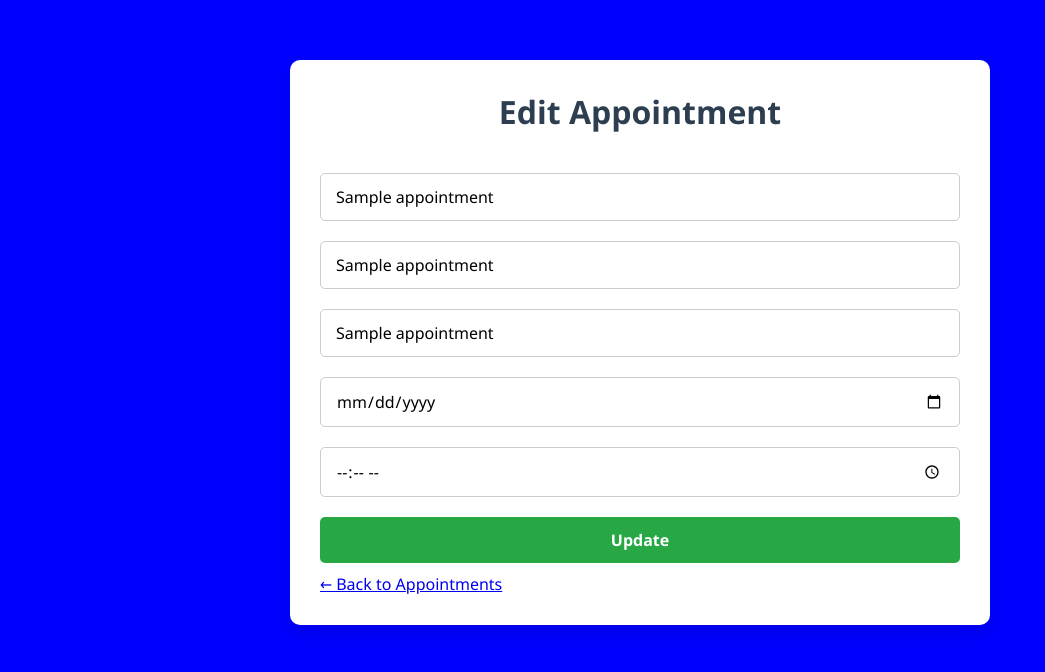
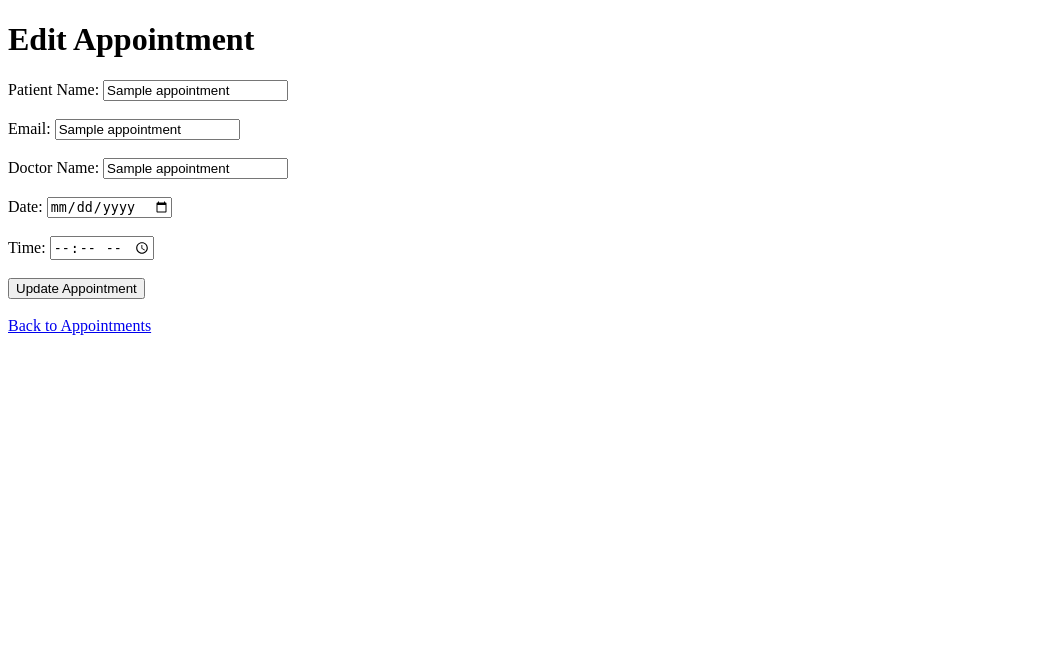
Before and after one commit to Chandana64-svg/Adsd_project, a Flask app: template templates/edit.html in a window 1280 px wide. Shown: the top 672 px of the page, without its empty margins (0-1045 px from the left). Run offline with Flask 3, Linux system fonts and the light colour scheme; the template is opened without the code that fills it: most values are stand-ins (such as "Sample title", 1, 10 or a date in 2020); parts of the project's set-up code (start-up, migrations or seed data) failed here and were passed over.

Commit message:
Update edit.html

```diff
--- a/templates/edit.html
+++ b/templates/edit.html
@@ -1,23 +1,32 @@
 <!DOCTYPE html>
-<html>
+<html lang="en">
 <head>
     <meta charset="UTF-8">
+    <meta name="viewport" content="width=device-width, initial-scale=1.0">
     <title>Edit Appointment</title>
-    <meta name="viewport" content="width=device-width, initial-scale=1.0">
-    <link rel="stylesheet" href="{{ url_for('static', filename='styles.css') }}">
 </head>
 <body>
-<div class="container">
     <h1>Edit Appointment</h1>
-    <form method="POST">
-        <input type="text" name="name" value="{{ appointment[1] }}" required>
-        <input type="email" name="email" value="{{ appointment[2] }}" required>
-        <input type="text" name="service" value="{{ appointment[3] }}" required>
-        <input type="date" name="date" value="{{ appointment[4] }}" required>
-        <input type="time" name="time" value="{{ appointment[5] }}" required>
-        <button type="submit">Update</button>
+    <form action="{{ url_for('edit', id=appointment[0]) }}" method="POST">
+        <label for="name">Patient Name:</label>
+        <input type="text" id="name" name="name" value="{{ appointment[1] }}" required><br><br>
+
+        <label for="email">Email:</label>
+        <input type="email" id="email" name="email" value="{{ appointment[2] }}" required><br><br>
+
+        <label for="doctor">Doctor Name:</label>
+        <input type="text" id="doctor" name="doctor" value="{{ appointment[3] }}" required><br><br>
+
+        <label for="date">Date:</label>
+        <input type="date" id="date" name="date" value="{{ appointment[4] }}" required><br><br>
+
+        <label for="time">Time:</label>
+        <input type="time" id="time" name="time" value="{{ appointment[5] }}" required><br><br>
+
+        <button type="submit">Update Appointment</button>
     </form>
-    <a href="/appointments">← Back to Appointments</a>
-</div>
+
+    <br>
+    <a href="{{ url_for('appointments') }}">Back to Appointments</a>
 </body>
 </html>
```
